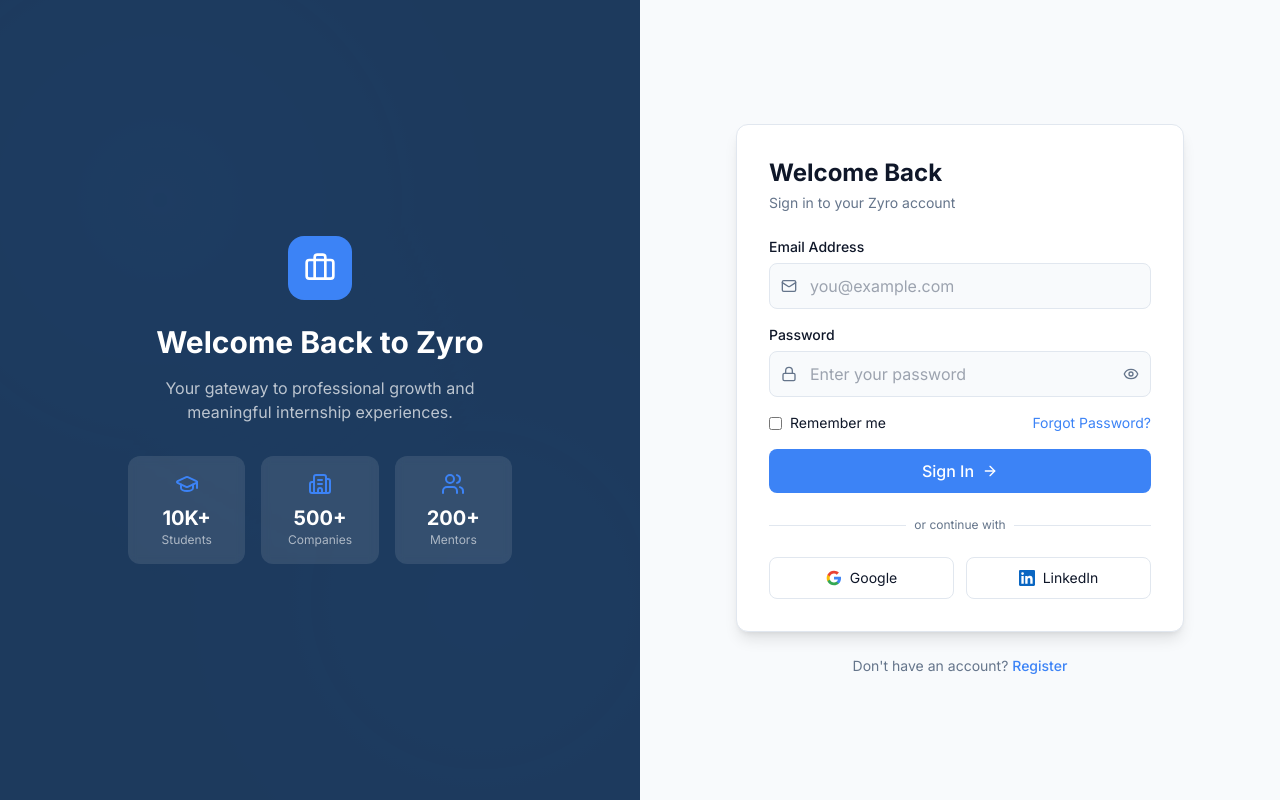
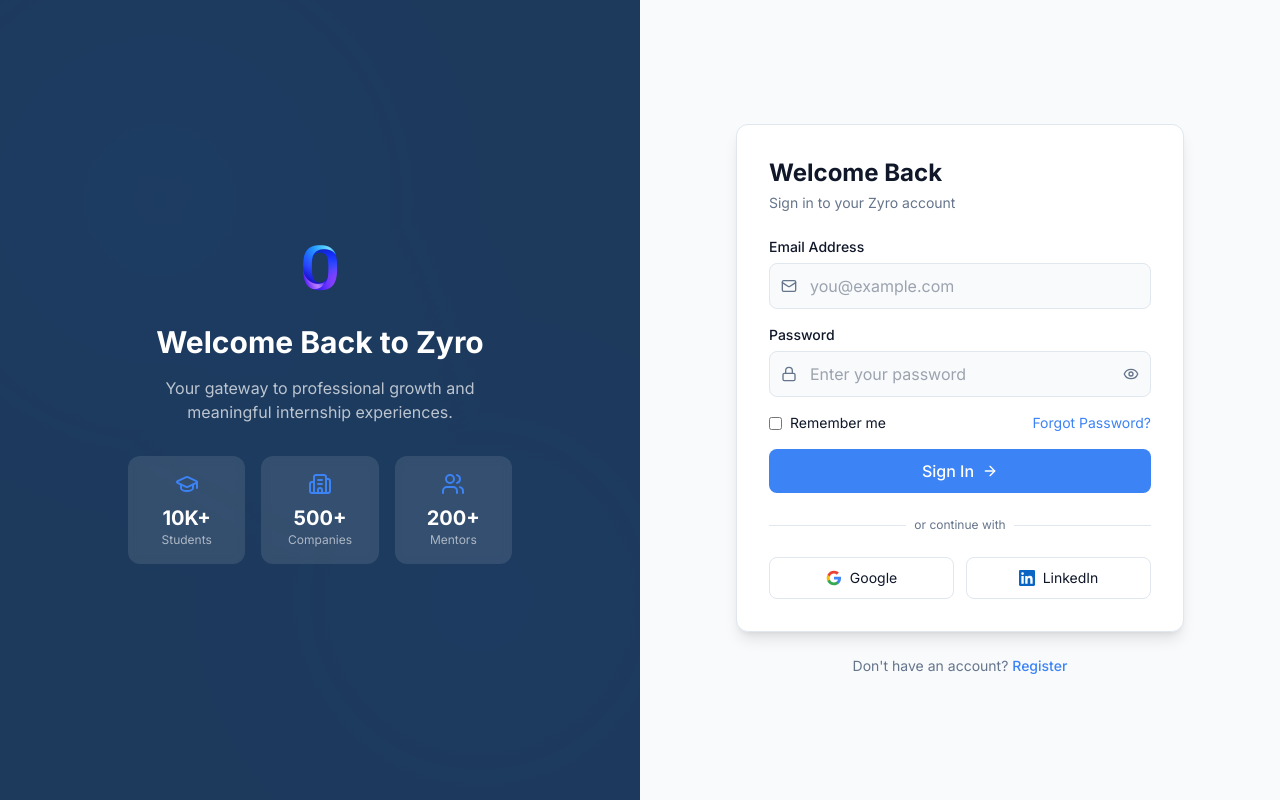
Before and after one commit to ilyaskhan12Q/ZYR0, a React (Vite) app in the folder app/: page /login in a window 1280 px wide. Built offline with nearby package versions, Linux system fonts and the light colour scheme; no server answers.

Commit message:
style: replace default briefcase icon with custom Zyro logo image across all layouts and auth pages

```diff
--- a/app/src/layouts/DashboardLayout.tsx
+++ b/app/src/layouts/DashboardLayout.tsx
@@ -110,8 +110,8 @@ export default function DashboardLayout({ role }: { role: UserRole }) {
         {/* Sidebar Header */}
         <div className="flex items-center justify-between h-16 px-4 border-b border-border flex-shrink-0">
           <Link to={`/${role}/dashboard`} className="flex items-center gap-2.5 overflow-hidden">
-            <div className="w-8 h-8 bg-accent rounded-lg flex items-center justify-center flex-shrink-0">
-              <Briefcase className="w-4 h-4 text-white" />
+            <div className="w-8 h-8 flex items-center justify-center flex-shrink-0">
+              <img src="/zyro-logo.png" alt="Zyro Logo" className="w-8 h-8 object-contain rounded-md" />
             </div>
             {!collapsed && (
               <motion.span
--- a/app/src/layouts/PublicLayout.tsx
+++ b/app/src/layouts/PublicLayout.tsx
@@ -49,8 +49,8 @@ export default function PublicLayout() {
           <div className="flex items-center justify-between h-16">
             {/* Logo */}
             <Link to="/" className="flex items-center gap-2 group">
-              <div className="w-8 h-8 bg-accent rounded-lg flex items-center justify-center">
-                <Briefcase className="w-4 h-4 text-white" />
+              <div className="w-8 h-8 flex items-center justify-center">
+                <img src="/zyro-logo.png" alt="Zyro Logo" className="w-8 h-8 object-contain rounded-md" />
               </div>
               <span className={`text-xl font-bold transition-colors ${scrolled ? 'text-foreground' : 'text-white'}`}>
                 Zyro
@@ -197,8 +197,8 @@ export default function PublicLayout() {
               {/* Brand */}
               <div>
                 <div className="flex items-center gap-2 mb-4">
-                  <div className="w-8 h-8 bg-accent rounded-lg flex items-center justify-center">
-                    <Briefcase className="w-4 h-4 text-white" />
+                  <div className="w-8 h-8 flex items-center justify-center">
+                    <img src="/zyro-logo.png" alt="Zyro Logo" className="w-8 h-8 object-contain rounded-md" />
                   </div>
                   <span className="text-xl font-bold">Zyro</span>
                 </div>
--- a/app/src/pages/auth/ForgotPassword.tsx
+++ b/app/src/pages/auth/ForgotPassword.tsx
@@ -22,8 +22,8 @@ export default function ForgotPassword() {
       <motion.div initial={{ opacity: 0, y: 20 }} animate={{ opacity: 1, y: 0 }} className="w-full max-w-md">
         <div className="text-center mb-8">
           <Link to="/" className="inline-flex items-center gap-2">
-            <div className="w-10 h-10 bg-accent rounded-xl flex items-center justify-center">
-              <Briefcase className="w-5 h-5 text-white" />
+            <div className="w-10 h-10 flex items-center justify-center">
+              <img src="/zyro-logo.png" alt="Zyro Logo" className="w-10 h-10 object-contain rounded-xl" />
             </div>
             <span className="text-xl font-bold">Zyro</span>
           </Link>
--- a/app/src/pages/auth/Login.tsx
+++ b/app/src/pages/auth/Login.tsx
@@ -46,8 +46,8 @@ export default function Login() {
           <div className="absolute inset-0" style={{ backgroundImage: 'radial-gradient(circle at 25% 25%, rgba(59,130,246,0.3) 0%, transparent 50%), radial-gradient(circle at 75% 75%, rgba(59,130,246,0.2) 0%, transparent 50%)' }} />
         </div>
         <div className="relative z-10 max-w-md px-8 text-center">
-          <div className="w-16 h-16 bg-accent rounded-2xl flex items-center justify-center mx-auto mb-6">
-            <Briefcase className="w-8 h-8 text-white" />
+          <div className="w-16 h-16 flex items-center justify-center mx-auto mb-6">
+            <img src="/zyro-logo.png" alt="Zyro Logo" className="w-16 h-16 object-contain rounded-2xl" />
           </div>
           <h2 className="text-3xl font-bold text-white mb-4">Welcome Back to Zyro</h2>
           <p className="text-white/70 mb-8">Your gateway to professional growth and meaningful internship experiences.</p>
@@ -73,8 +73,8 @@ export default function Login() {
           className="w-full max-w-md">
           {/* Mobile Logo */}
           <div className="lg:hidden text-center mb-8">
-            <div className="w-12 h-12 bg-accent rounded-xl flex items-center justify-center mx-auto mb-3">
-              <Briefcase className="w-6 h-6 text-white" />
+            <div className="w-12 h-12 flex items-center justify-center mx-auto mb-3">
+              <img src="/zyro-logo.png" alt="Zyro Logo" className="w-12 h-12 object-contain rounded-xl" />
             </div>
             <h1 className="text-2xl font-bold">Zyro</h1>
           </div>
--- a/app/src/pages/auth/Register.tsx
+++ b/app/src/pages/auth/Register.tsx
@@ -72,8 +72,8 @@ export default function Register() {
         {/* Logo */}
         <div className="text-center mb-8">
           <Link to="/" className="inline-flex items-center gap-2">
-            <div className="w-10 h-10 bg-accent rounded-xl flex items-center justify-center">
-              <Briefcase className="w-5 h-5 text-white" />
+            <div className="w-10 h-10 flex items-center justify-center">
+              <img src="/zyro-logo.png" alt="Zyro Logo" className="w-10 h-10 object-contain rounded-xl" />
             </div>
             <span className="text-xl font-bold">Zyro</span>
           </Link>
```
Also changed, not shown: app/public/zyro-logo.png (added).
